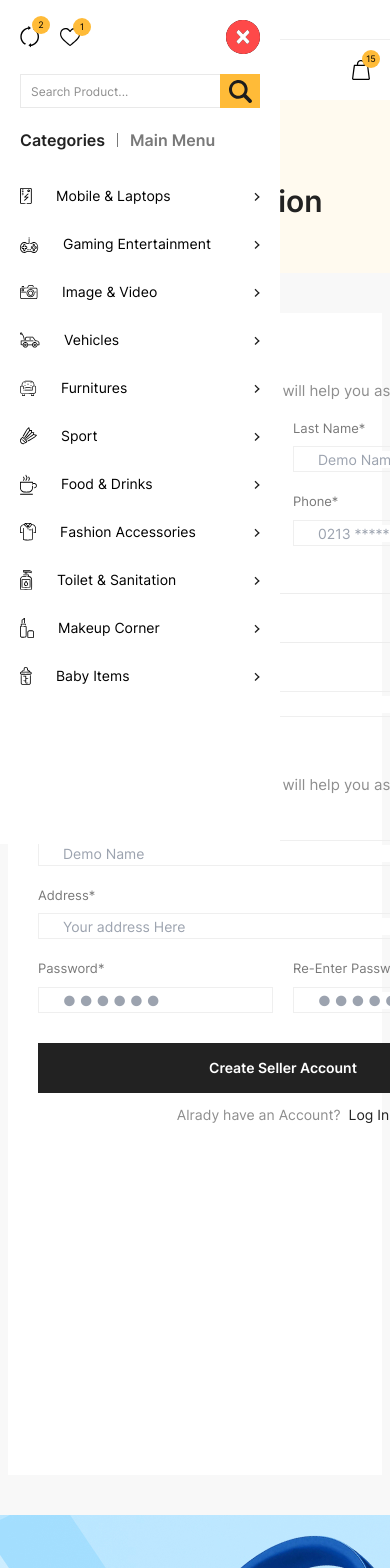
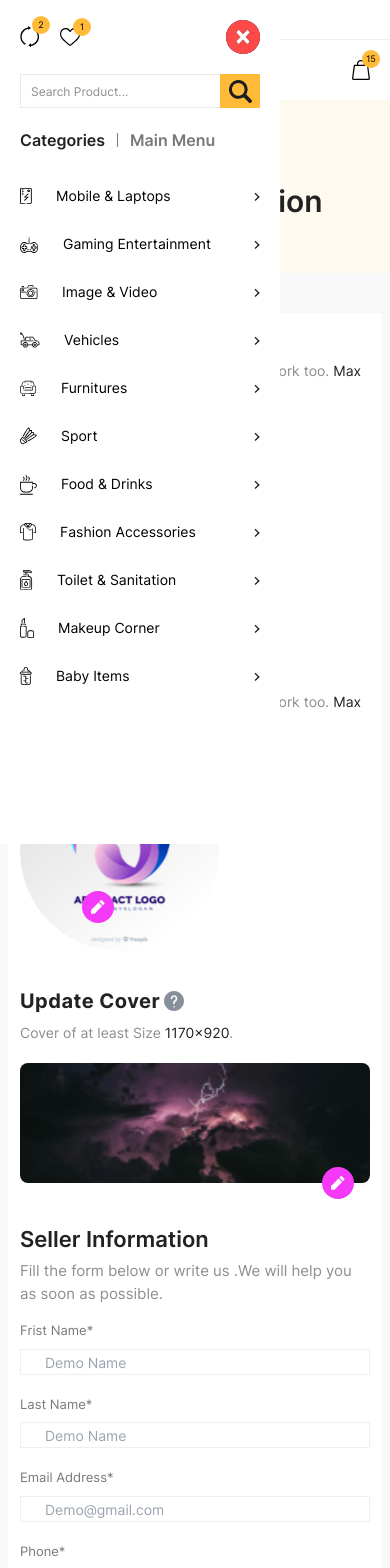
Before and after one commit to ifedayoagboola/bitsgiga-client, a React (Create React App) app: page /become-saller in a window 390 px wide. Shown: the top 1568 px of the page. Built offline with nearby package versions, Linux system fonts and the light colour scheme.

Commit message:
become saller page responsive done

```diff
--- a/src/components/BecomeSaller/index.jsx
+++ b/src/components/BecomeSaller/index.jsx
@@ -63,9 +63,9 @@ export default function BecomeSaller() {
         </div>
         <div className="content-wrapper w-full mb-10">
           <div className="container-x mx-auto">
-            <div className="w-full bg-white p-[30px]">
-              <div className="flex space-x-11">
-                <div className="w-[824px]">
+            <div className="w-full bg-white sm:p-[30px] p-3">
+              <div className="flex xl:flex-row flex-col-reverse xl:space-x-11">
+                <div className="xl:w-[824px]">
                   <div className="title w-full mb-4">
                     <h1 className="text-[22px] font-semibold text-qblack mb-1">
                       Seller Information
@@ -76,7 +76,7 @@ export default function BecomeSaller() {
                     </p>
                   </div>
                   <div className="input-area">
-                    <div className="flex space-x-5 mb-5">
+                    <div className="flex sm:flex-row flex-col space-y-5 sm:space-y-0 sm:space-x-5 mb-5">
                       <InputCom
                         placeholder="Demo Name"
                         label="Frist Name*"
@@ -93,7 +93,7 @@ export default function BecomeSaller() {
                         inputClasses="h-[50px]"
                       />
                     </div>
-                    <div className="flex space-x-5 mb-5">
+                    <div className="flex sm:flex-row flex-col space-y-5 sm:space-y-0 sm:space-x-5 mb-5">
                       <InputCom
                         placeholder="Demo@gmail.com"
                         label="Email Address*"
@@ -176,7 +176,7 @@ export default function BecomeSaller() {
                         inputClasses="h-[50px]"
                       />
                     </div>
-                    <div className="flex space-x-5 mb-[30px]">
+                    <div className="flex sm:flex-row flex-col space-y-5 sm:space-y-0 sm:space-x-5 mb-[30px]">
                       <InputCom
                         placeholder="● ● ● ● ● ●"
                         label="Password*"
@@ -215,7 +215,7 @@ export default function BecomeSaller() {
                     </div>
                   </div>
                 </div>
-                <div className="flex-1">
+                <div className="flex-1 mb-10 xl:mb-0">
                   <div className="update-profile w-full mb-9">
                     <h1 className="text-xl tracking-wide font-bold text-qblack flex items-center mb-2">
                       Update Profile
@@ -241,7 +241,7 @@ export default function BecomeSaller() {
                       work too.
                       <span className="ml-1 text-qblack">Max 5mb</span>.
                     </p>
-                    <div className="flex justify-center">
+                    <div className="flex xl:justify-center justify-start">
                       <div className="relative">
                         <img
                           src={
@@ -306,7 +306,7 @@ export default function BecomeSaller() {
                       work too.
                       <span className="ml-1 text-qblack">Max 5mb</span>.
                     </p>
-                    <div className="flex justify-center">
+                    <div className="flex xl:justify-center justify-start">
                       <div className="relative">
                         <img
                           src={
```
